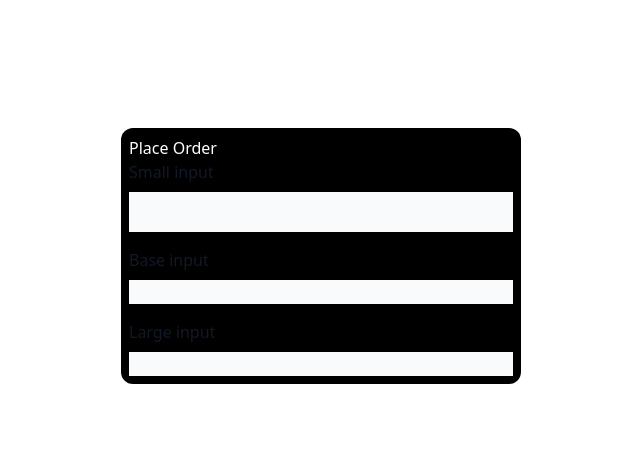
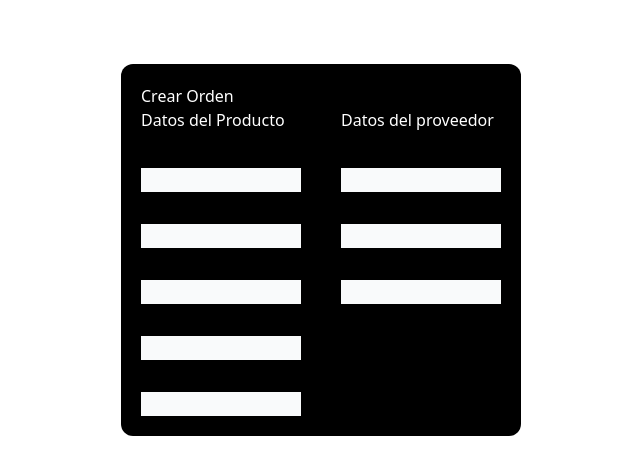
Before and after one commit to Unir-F1011/inventario-front, a React (Vite) app: page /order in a window 1280 px wide. Shown: the top 474 px of the page, without its empty margins (319-959 px from the left). Built offline with nearby package versions, Linux system fonts and the light colour scheme.

Commit message:
added forms

```diff
--- a/src/common/components/BrowserTree.jsx
+++ b/src/common/components/BrowserTree.jsx
@@ -9,7 +9,7 @@ import DeleteItem from "../../pages/DeleteItem/DeleteItem"
 export const BrowserTree = () => {
 
     return (
-        <section className="mx-auto mt-[10%] w-auto">
+        <section className="mx-auto mt-[5%] w-auto">
             <Routes>
                 <Route path="/" element={<Dashboard />} />
                 <Route path="/order" element={<PlaceOrder />} />
--- a/src/common/components/VerticalBar.jsx
+++ b/src/common/components/VerticalBar.jsx
@@ -7,24 +7,24 @@ export const VerticalBar = () => {
                 <ul className="space-y-2 font-medium">
                     <li>
                         <RouterLink to="/">
-                            <span className="ms-3 text-white">Dashboard</span>
+                            <span className="ms-3 text-white">Tabla</span>
                         </RouterLink>
                     </li>
 
                     <li>
                         <RouterLink to="/order" >
-                            <span className="flex-1 ms-3 whitespace-nowrap text-white">Place Order</span>
+                            <span className="flex-1 ms-3 whitespace-nowrap text-white">Crear Orden</span>
                         </RouterLink>
                     </li>
                     <li>
                         <RouterLink to="/client">
-                            <span className="flex-1 ms-3 whitespace-nowrap text-white">Send Client</span>
+                            <span className="flex-1 ms-3 whitespace-nowrap text-white">Envio Clientes</span>
 
                         </RouterLink>
                     </li>
                     <li>
                         <RouterLink to="/delete">
-                            <span className="flex-1 ms-3 whitespace-nowrap text-white">Delete Item</span>
+                            <span className="flex-1 ms-3 whitespace-nowrap text-white">Elimiar producto</span>
                         </RouterLink>
                     </li>
 
--- /dev/null
+++ b/src/mocks/data.json
@@ -0,0 +1,126 @@
+{
+    "data": [
+        {
+            "id":  "13erer6544af",
+            "producto": "Apple MacBook Pro 17",
+            "color": "Silver",
+            "categoria": "Laptop",
+            "precio": "$ 2999",
+            "dimensiones": "10x5x2",
+            "total": 10,
+            "acciones": ""
+
+        },
+        {
+            "id": "13erer6544af",
+            "producto": "Apple MacBook Pro 17",
+            "color": "Silver",
+            "categoria": "Laptop",
+            "precio": "$ 2999",
+            "dimensiones": "10x5x2",
+            "total": 10,
+            "acciones": ""
+        },
+        {
+            "id": "13erer6544af",
+            "producto": "Apple MacBook Pro 17",
+            "color": "Silver",
+            "categoria": "Laptop",
+            "precio": "$ 2999",
+            "dimensiones": "10x5x2",
+            "total": 10,
+            "acciones": ""
+        },
+        {
+            "id": "13erer6544af",
+            "producto": "Apple MacBook Pro 17",
+            "color": "Silver",
+            "categoria": "Laptop",
+            "precio": "$ 2999",
+            "dimensiones": "10x5x2",
+            "total": 10,
+            "acciones": ""
+        },
+        {
+            "id": "13erer6544af",
+            "producto": "Apple MacBook Pro 17",
+            "color": "Silver",
+            "categoria": "Laptop",
+            "precio": "$ 2999",
+            "dimensiones": "10x5x2",
+            "total": 10,
+            "acciones": ""
+        },
+        {
+            "id": "13erer6544af",
+            "producto": "Apple MacBook Pro 17",
+            "color": "Silver",
+            "categoria": "Laptop",
+            "precio": "$ 2999",
+            "dimensiones": "10x5x2",
+            "total": 10,
+            "acciones": ""
+        },
+        {
+            "id": "13erer6544af",
+            "producto": "Apple MacBook Pro 17",
+            "color": "Silver",
+            "categoria": "Laptop",
+            "precio": "$ 2999",
+            "dimensiones": "10x5x2",
+            "total": 10,
+            "acciones": ""
+        },
+        {
+            "id": "13erer6544af",
+            "producto": "Apple MacBook Pro 17",
+            "color": "Silver",
+            "categoria": "Laptop",
+            "precio": "$ 2999",
+            "dimensiones": "10x5x2",
+            "total": 10,
+            "acciones": ""
+        },
+        {
+            "id": "13erer6544af",
+            "producto": "Apple MacBook Pro 17",
+            "color": "Silver",
+            "categoria": "Laptop",
+            "precio": "$ 2999",
+            "dimensiones": "10x5x2",
+            "total": 10,
+            "acciones": ""
+        },
+        {
+            "id": "13erer6544af",
+            "producto": "Apple MacBook Pro 17",
+            "color": "Silver",
+            "categoria": "Laptop",
+            "precio": "$ 2999",
+            "dimensiones": "10x5x2",
+            "total": 10,
+            "acciones": ""
+        },
+        {
+            "id": "13erer6544af",
+            "producto": "Apple MacBook Pro 17",
+            "color": "Silver",
+            "categoria": "Laptop",
+            "precio": "$ 2999",
+            "dimensiones": "10x5x2",
+            "total": 10,
+            "acciones": ""
+        },
+        {
+            "id": "13erer6544af",
+            "producto": "Apple MacBook Pro 17",
+            "color": "Silver",
+            "categoria": "Laptop",
+            "precio": "$ 2999",
+            "dimensiones": "10x5x2",
+            "total": 10,
+            "acciones": ""
+        }
+
+    ]
+}
--- a/src/pages/Dashboard/Dashboard.jsx
+++ b/src/pages/Dashboard/Dashboard.jsx
@@ -1,74 +1,129 @@
-import { Pagination, Table, TableBody, TableCell, TableHead, TableHeadCell, TableRow } from "flowbite-react"
-import { useState } from "react";
+import { Label, Pagination, Table, TableBody, TableCell, TableHead, TableHeadCell, TableRow, TextInput } from "flowbite-react"
+import { useEffect, useState } from "react";
+import mock from "./../../mocks/data.json"
+import { use } from "react";
 
 
 function Dashboard() {
     const [currentPage, setCurrentPage] = useState(1);
+    const [data, setData] = useState([])
+    const [key, setKey] = useState("")
+    const [value, setValue] = useState()
+    const columns = [
+        "Id",
+        "Producto",
+        "Color",
+        "Categoría",
+        "Precio",
+        "Dimensiones",
+        "Total",
+        "Acciones"
+    ]
 
     const onPageChange = (page) => setCurrentPage(page);
 
+    useEffect(() => {
+        if (mock != "") {
+            setData(mock.data)
+        }
+
+        console.log("useEffect ", data)
+    }, [currentPage])
+
+    useEffect(() => {
+        if (key.length >= 3 && value.length >= 3) {
+            console.log("AFAF", key, value)
+        }
+    }, [key, value])
 
     return (
         <section className="">
+
+            <div className="flex gap-2 mb-2">
+                <TextInput id="key" type="text" sizing="sm" placeholder="columna" value={key} onChange={k => setKey(k.target.value)} />
+                <TextInput id="value" type="text" sizing="sm" placeholder="valor" value={value} onChange={v => setValue(v.target.value)} />
+
+            </div>
             <div className="overflow-x-auto">
                 <Table hoverable>
                     <TableHead>
                         <TableRow>
-                            <TableHeadCell>Producto</TableHeadCell>
-                            <TableHeadCell>Color</TableHeadCell>
-                            <TableHeadCell>Categoría</TableHeadCell>
-                            <TableHeadCell>Precio</TableHeadCell>
-                            <TableHeadCell>
-                                <span className="sr-only">Edit</span>
-                            </TableHeadCell>
+                            {
+                                columns.map(col => (
+                                    <TableHeadCell>{col}</TableHeadCell>
+
+
+                                ))
+                            }
                         </TableRow>
                     </TableHead>
 
                     <TableBody>
-                        <TableRow className="bg-white dark:border-gray-700 dark:bg-gray-800">
-                            <TableCell className="whitespace-nowrap font-medium text-gray-900 dark:text-white">
-                                Apple MacBook Pro 17"
-                            </TableCell>
-                            <TableCell>Sliver</TableCell>
-                            <TableCell>Laptop</TableCell>
-                            <TableCell>$2999</TableCell>
-                            <TableCell>
-                                <a href="#" className="font-medium text-cyan-600 hover:underline dark:text-cyan-500">
-                                    Edit
-                                </a>
-                            </TableCell>
-                        </TableRow>
-                        <TableRow className="bg-white dark:border-gray-700 dark:bg-gray-800">
-                            <TableCell className="whitespace-nowrap font-medium text-gray-900 dark:text-white">
-                                Microsoft Surface Pro
-                            </TableCell>
-                            <TableCell>White</TableCell>
-                            <TableCell>Laptop PC</TableCell>
-                            <TableCell>$1999</TableCell>
-                            <TableCell>
-                                <a href="#" className="font-medium text-cyan-600 hover:underline dark:text-cyan-500">
-                                    Edit
-                                </a>
-                            </TableCell>
-                        </TableRow>
-                        <TableRow className="bg-white dark:border-gray-700 dark:bg-gray-800">
-                            <TableCell className="whitespace-nowrap font-medium text-gray-900 dark:text-white">Magic Mouse 2</TableCell>
-                            <TableCell>Black</TableCell>
-                            <TableCell>Accessories</TableCell>
-                            <TableCell>$99</TableCell>
-                            <TableCell>
-                                <a href="#" className="font-medium text-cyan-600 hover:underline dark:text-cyan-500">
-                                    Edit
-                                </a>
-                            </TableCell>
-                        </TableRow>
+                        {
+                            data.length > 0 ? (
+
+                                data?.map(payload => (
+                                    <TableRow className="bg-white dark:border-gray-700 dark:bg-gray-800">
+                                        <TableCell>
+                                            {
+                                                payload.id
+                                            }
+                                        </TableCell>
+                                        <TableCell>
+                                            {
+                                                payload.producto
+                                            }
+                                        </TableCell>
+                                        <TableCell>
+                                            {
+                                                payload.color
+                                            }
+                                        </TableCell>
+                                        <TableCell>
+                                            {
+                                                payload.categoria
+                                            }
+                                        </TableCell>
+                                        <TableCell>
+                                            {
+                                                payload.precio
+                                            }
+                                        </TableCell>
+                                        <TableCell>
+                                            {
+                                                payload.dimensiones
+                                            }
+                                        </TableCell>
+                                        <TableCell>
+                                            {
+                                                payload.total
+                                            }
+                                        </TableCell>
+                                        <TableCell>
+                                            {
+                                                payload.acciones
+                                            }
+                                        </TableCell>
+                                    </TableRow>
+
+                                )
+                                )
+
+                            ) : ("Loading data...")
+                        }
 
                     </TableBody>
 
                 </Table>
             </div>
             <div className="flex overflow-x-auto sm:justify-center">
-                <Pagination currentPage={currentPage} totalPages={100} onPageChange={onPageChange} />
+                <Pagination
+                    currentPage={currentPage}
+                    totalPages={100}
+                    onPageChange={onPageChange}
+                    nextLabel="Siguiente"
+                    previousLabel="Anterior"
+                />
             </div>
         </section>
 
--- a/src/pages/DeleteItem/DeleteItem.jsx
+++ b/src/pages/DeleteItem/DeleteItem.jsx
@@ -5,28 +5,9 @@ function DeleteItem() {
 
     return (
 
-        <section className="bg-black w-100 p-2 rounded-xl">
-            <h1 className="text-white">Delete Item</h1>
-            <div className="flex max-w-lg flex-col gap-4">
-                <div>
-                    <div className="mb-2 block">
-                        <Label htmlFor="small">Small input</Label>
-                    </div>
-                    <TextInput id="small" type="text" sizing="sm" />
-                </div>
-                <div>
-                    <div className="mb-2 block">
-                        <Label htmlFor="base">Base input</Label>
-                    </div>
-                    <TextInput id="base" type="text" sizing="md" />
-                </div>
-                <div>
-                    <div className="mb-2 block">
-                        <Label htmlFor="large">Large input</Label>
-                    </div>
-                    <TextInput id="large" type="text" sizing="lg" />
-                </div>
-            </div>
+        <section className="bg-black w-100 p-5 rounded-xl">
+            <h1 className="text-white mb-1">Eliminar producto</h1>
+            <TextInput id="small" type="text" sizing="md" placeholder="1213erwer13ew" />
         </section>
     )
 }
--- a/src/pages/PlaceOrder/PlaceOrder.jsx
+++ b/src/pages/PlaceOrder/PlaceOrder.jsx
@@ -4,27 +4,70 @@ function PlaceOrder() {
 
 
     return (
-        <section className="bg-black w-100 p-2 rounded-xl">
-            <h1 className="text-white"> Place Order</h1>
-            <div className="flex max-w-lg flex-col gap-4">
+        <section className="bg-black w-100 p-5 rounded-xl">
+            <h1 className="text-white">Crear Orden</h1>
+            <div className="flex max-w-lg gap-10 items-top">
+                <div>
+                    <h1 className="text-white mb-1"> Datos del Producto</h1>
                     <div>
                         <div className="mb-2 block">
-                        <Label htmlFor="small">Small input</Label>
+                            <Label htmlFor="producto">Producto</Label>
                         </div>
-                    <TextInput id="small" type="text" sizing="sm" />
+                        <TextInput id="producto" type="text" sizing="md" />
                     </div>
                     <div>
                         <div className="mb-2 block">
-                        <Label htmlFor="base">Base input</Label>
+                            <Label htmlFor="color">Color</Label>
                         </div>
-                    <TextInput id="base" type="text" sizing="md" />
+                        <TextInput id="color" type="text" sizing="md" />
                     </div>
                     <div>
                         <div className="mb-2 block">
-                        <Label htmlFor="large">Large input</Label>
+                            <Label htmlFor="categoria">Categoría</Label>
                         </div>
-                    <TextInput id="large" type="text" sizing="lg" />
+                        <TextInput id="categoria" type="text" sizing="md" />
                     </div>
+
+                    <div>
+                        <div className="mb-2 block">
+                            <Label htmlFor="color">Precio</Label>
+                        </div>
+                        <TextInput id="color" type="text" sizing="md" />
+                    </div>
+                    <div>
+                        <div className="mb-2 block">
+                            <Label htmlFor="total">Total</Label>
+                        </div>
+                        <TextInput id="total" type="number" step={1} min={0} sizing="md" />
+                    </div>
+                </div>
+                <div>
+
+                    <h1 className="text-white mb-1">Datos del proveedor</h1>
+                    <div>
+                        <div className="mb-2 block">
+                            <Label htmlFor="nombre">Nombre</Label>
+                        </div>
+                        <TextInput id="nombre" type="text" sizing="md" />
+                    </div>
+                    <div>
+                        <div className="mb-2 block">
+                            <Label htmlFor="email">Email</Label>
+                        </div>
+                        <TextInput id="email" type="email" sizing="md" />
+                    </div>
+                    <div>
+                        <div className="mb-2 block">
+                            <Label htmlFor="telefono">Teléfono</Label>
+                        </div>
+                        <TextInput id="telefono" type="tel" sizing="md" />
+                    </div>
+
+                </div>
+
+
+
+
             </div>
         </section>
     )
```
Also changed, not shown: src/pages/SendClient/SendClient.jsx (indentation only). Lines whose indentation alone changed are shown as unchanged.
